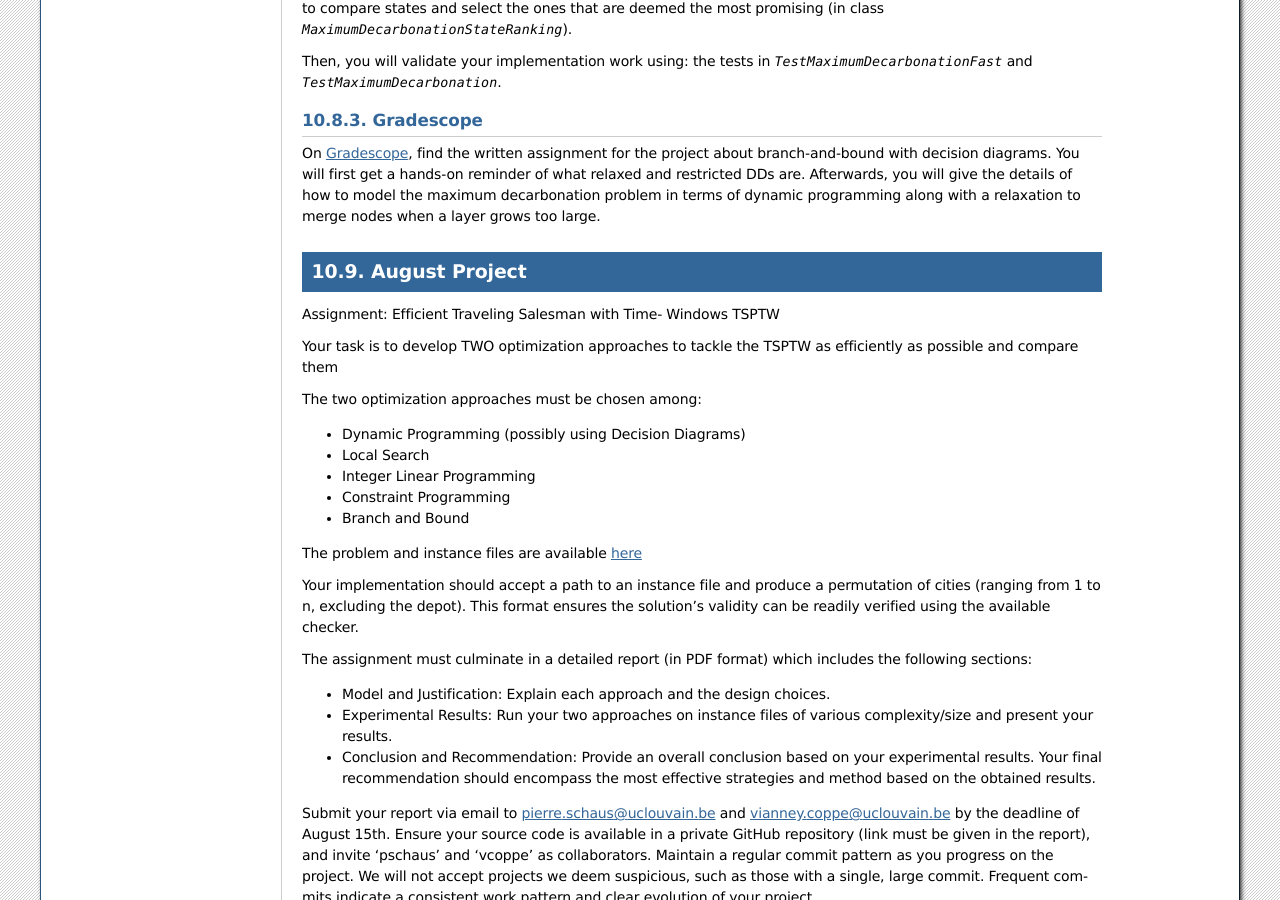
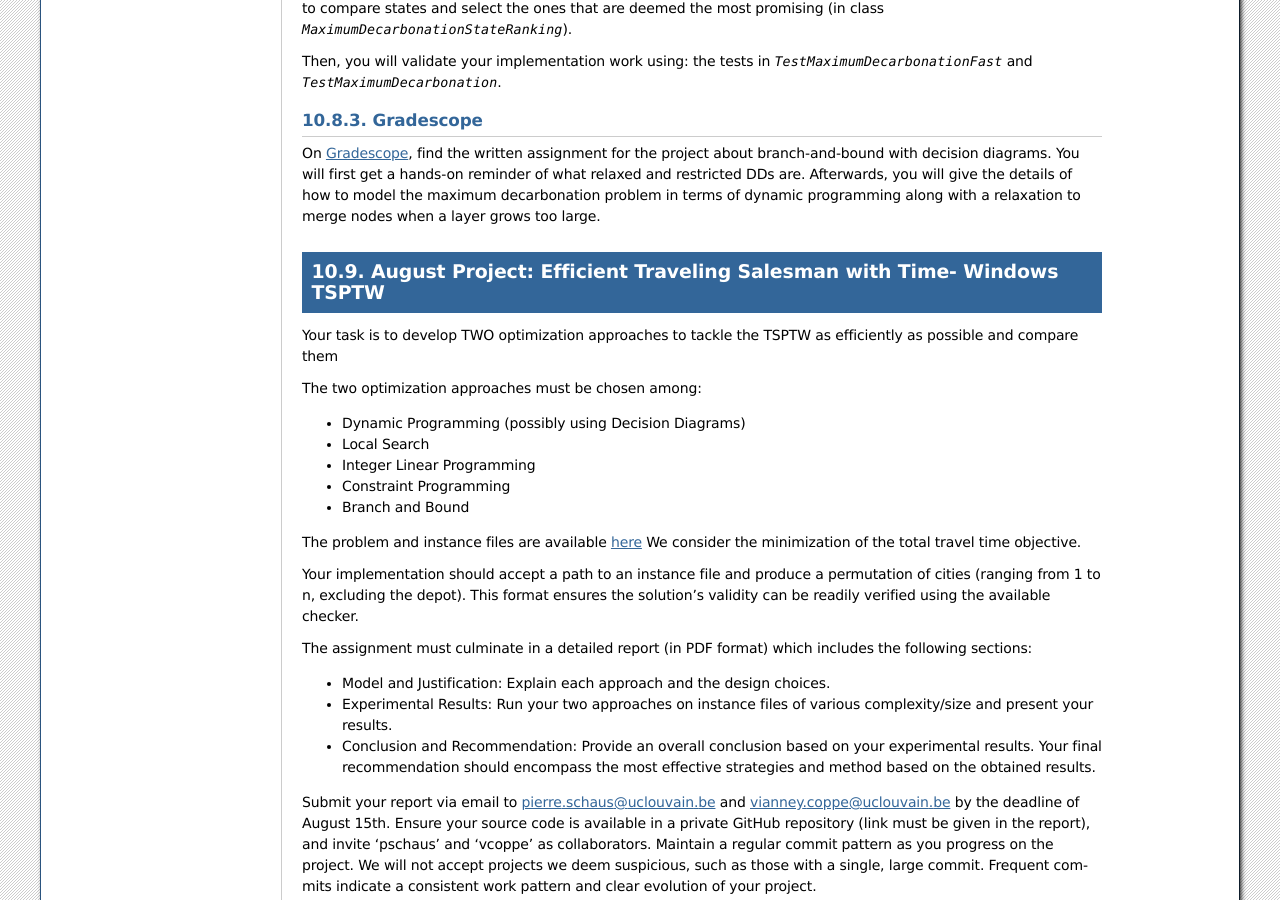
Before and after one commit to pschaus/linfo2266, a Sphinx documentation site: the page built from website/source/projects/index.rst, in a window 1280 px wide and 900 px high, scrolled down 4728 px. Built offline with Sphinx 7.4.7, drawn with Linux system fonts in a browser that asks for light colours; part of the change alters nothing that is shown; some of the changed text lies outside the part shown.

Commit message:
update objective

```diff
--- a/website/source/projects/index.rst
+++ b/website/source/projects/index.rst
@@ -239,11 +239,10 @@ problem in terms of dynamic programming along with a relaxation to merge nodes
 when a layer grows too large.
 
 
-August Project
-===================================================
+August Project: Efficient Traveling Salesman with Time- Windows TSPTW
+======================================================================
 
 
-Assignment: Efficient Traveling Salesman with Time- Windows TSPTW
 
 
 Your task is to develop TWO optimization approaches to tackle the TSPTW as efficiently as possible and compare them
@@ -258,6 +257,7 @@ The two optimization approaches must be chosen among:
 
 
 The problem and instance files are available `here <https://lopez-ibanez.eu/tsptw-instances>`_
+We consider the minimization of the total travel time objective.
 
 Your implementation should accept a path to an instance file and produce a permutation of cities (ranging from 1 to n, excluding the depot). This format ensures the solution's validity can be readily verified using the available checker.
 
```
